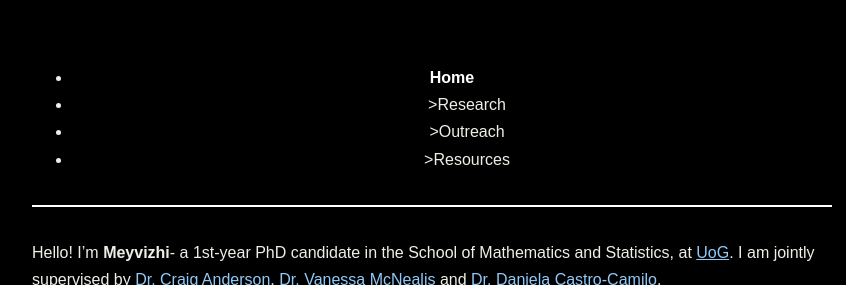
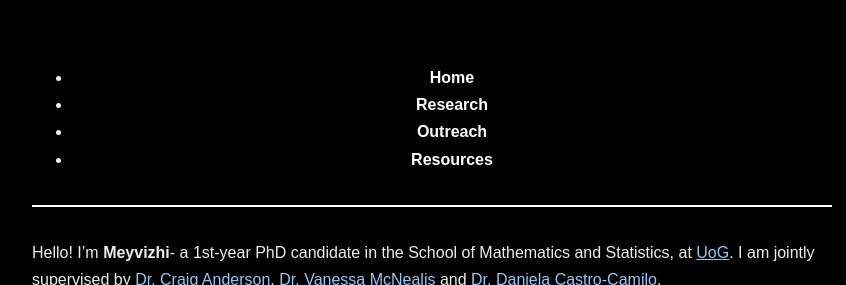
Before and after one commit to SasibalaR/sasibalar.github.io, a Jekyll site: the page built from index.html, in a window 1280 px wide, cut to the strip 0-285 px from the top of the page. Shown: the whole strip, without its empty margins (208-1054 px from the left). Built offline with Jekyll 4.4.1, drawn with Linux system fonts in a browser that asks for light colours.

Commit message:
syntex correction

```diff
--- a/_layouts/default.html
+++ b/_layouts/default.html
@@ -84,9 +84,9 @@ a {
     <div class="nav__menu">
     <ul class="nav__list">
     <li class="nav-item"><a href="{{ '/index' | relative_url }}" class="nav-link active">Home</a></li>
-    <li class="nav-item"><a href="{{ '/research' | relative_url }}" class="nav-link"></a>>Research</a></li>
-    <li class="nav-item"><a href="{{ '/outreach' | relative_url }}" class="nav-link"></a>>Outreach</a></li>
-    <li class="nav-item"><a href="{{ '/resources' | relative_url }}" class="nav-link"></a>>Resources</a></li>
+    <li class="nav-item"><a href="{{ '/research' | relative_url }}" class="nav-link">Research</a></li>
+    <li class="nav-item"><a href="{{ '/outreach' | relative_url }}" class="nav-link">Outreach</a></li>
+    <li class="nav-item"><a href="{{ '/resources' | relative_url }}" class="nav-link">Resources</a></li>
     </ul>
     </div>
     </nav>
```
